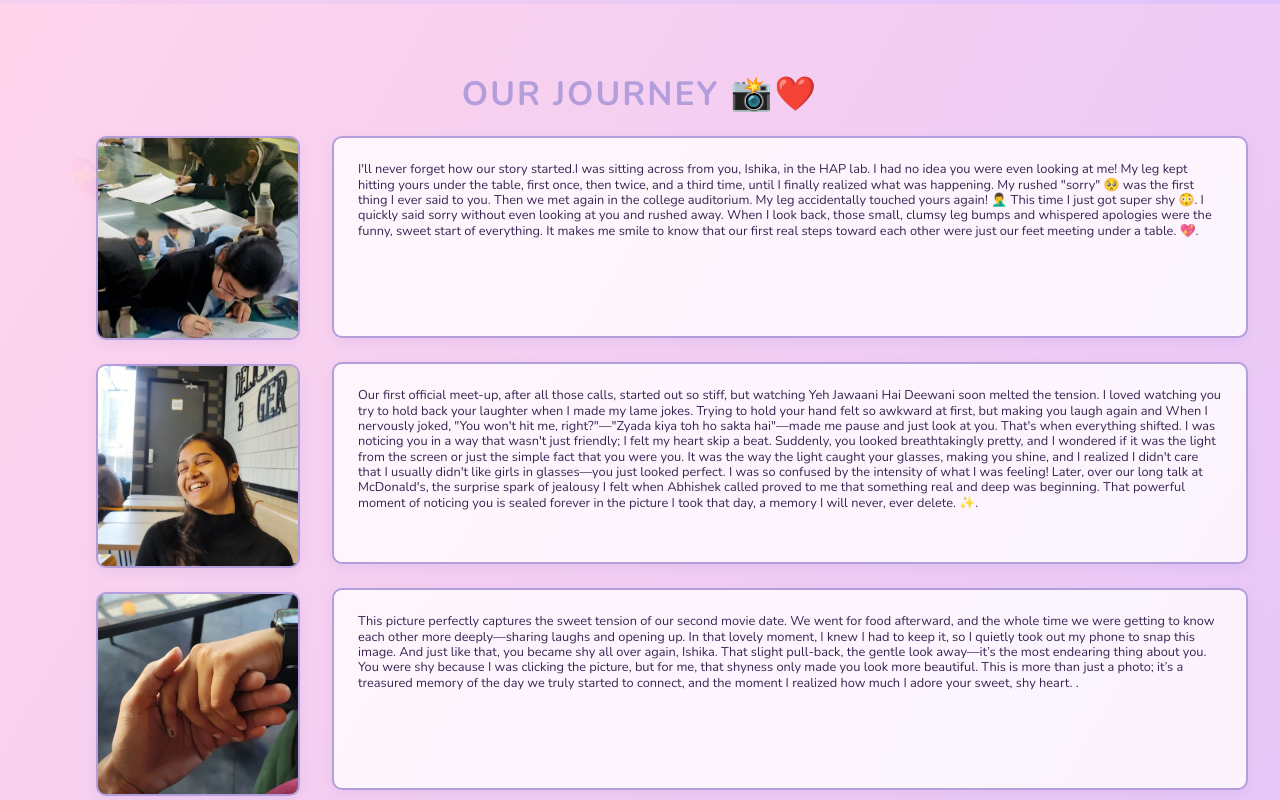
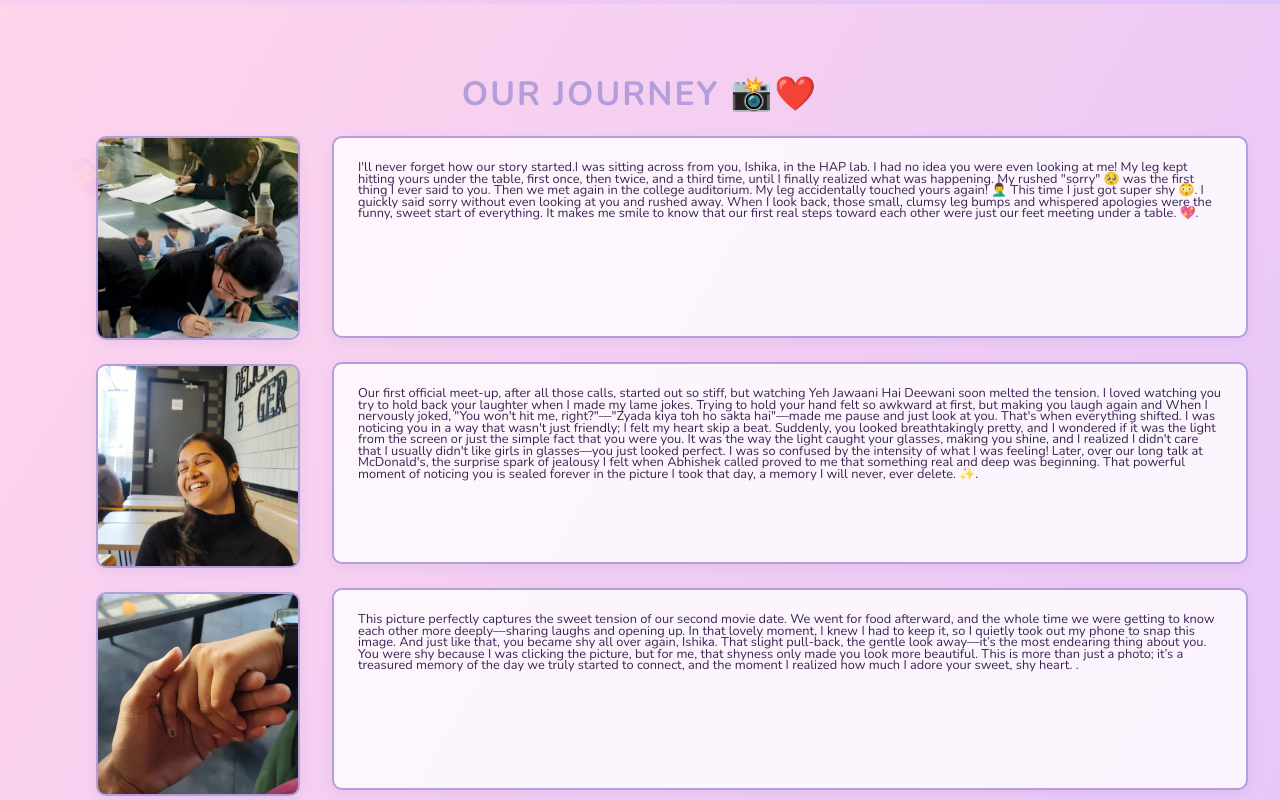
Before and after one commit to utsavkumarbhagwat2016-cyber/ishika-birthday, a plain HTML site: page index.html in a window 1280 px wide. Shown: the part 780-1580 px from the top of the page. Drawn offline with nearby package versions, Linux system fonts and the light colour scheme.

Commit message:
Update index.html

```diff
--- a/index.html
+++ b/index.html
@@ -3,7 +3,7 @@
 <head>
   <meta charset="UTF-8" />
   <meta name="viewport" content="width=device-width, initial-scale=1.0" />
-  <title>Happy Birthday Love 🎉</title>
+  <title>Happy Birthday Love (Ishika)  🎉</title>
   <link rel="preload" href="images/hero.jpg" as="image">
   <link rel="preload" href="video.mp4" as="video">
   <link href="https://fonts.googleapis.com/css?family=Nunito:400,700&display=swap" rel="stylesheet">
@@ -205,7 +205,7 @@
       font-family: 'Nunito', sans-serif;
       font-size: 0.8rem;
       color: var(--text);
-      line-height: 1.2;
+      line-height: 0.9 ;
     }
     #memories {
       background: linear-gradient(120deg, #ffd5ec 0%, #e0c3fc 100%);
```
